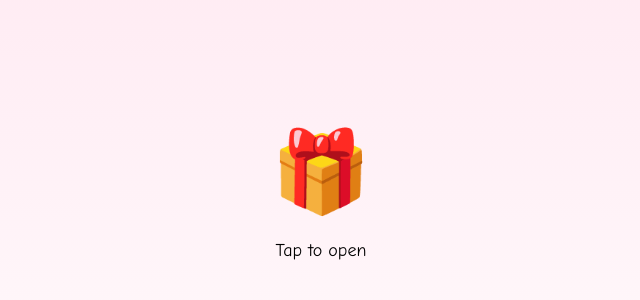
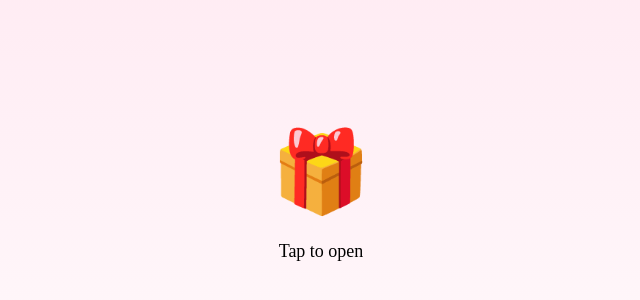
Before and after one commit to s0me0nec/ily, a plain HTML site: page index.html in a window 1280 px wide. Shown: the part 196-496 px from the top of the page, 319-959 px from the left. Drawn offline with Linux system fonts and the light colour scheme.

Commit message:
Update styles.css

```diff
--- a/styles.css
+++ b/styles.css
@@ -1,6 +1,6 @@
 body {
   margin: 0;
-  font-family: "Comic Sans MS", cursive;
+  font-family: "Times New Roman", ;
   background: linear-gradient(#ffe6f0, #fff);
   display: flex;
   justify-content: center;
```
